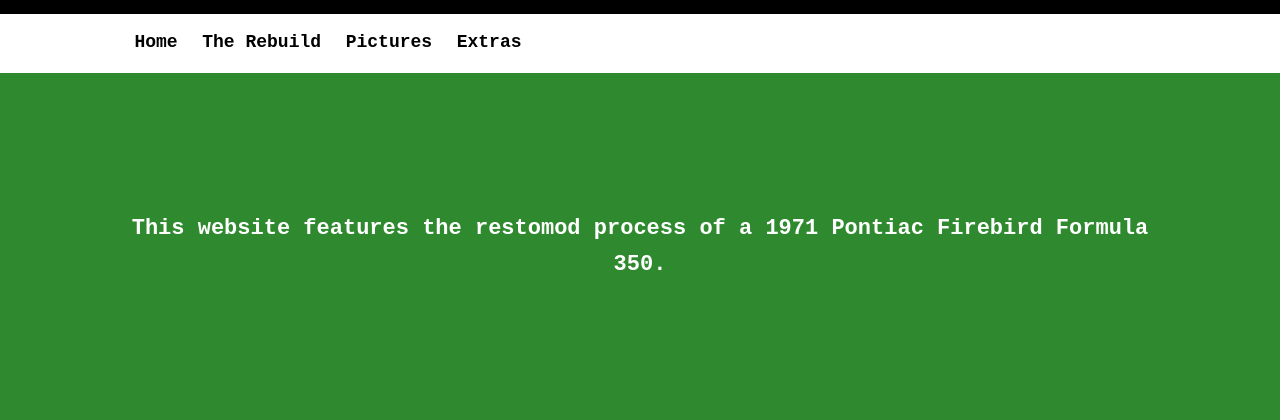
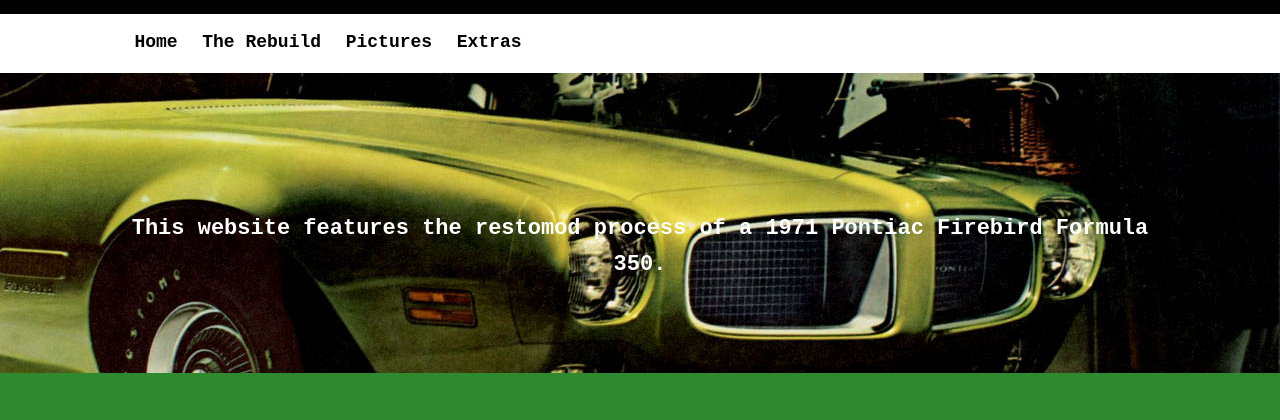
Before and after one commit to ethanmachado/ProjectLimekist, a plain HTML site: page index.html in a window 1280 px wide. Shown: the part 54-474 px from the top of the page. Drawn offline with Linux system fonts and the light colour scheme.

Commit message:
Add files via upload

```diff
--- a/style.css
+++ b/style.css
@@ -46,7 +46,7 @@ body {
 }
 
 #showcase {
-    background-image: url(../css/images/limekist.jpg);
+    background-image: url(limekist.jpg);
     background-position: center right;
     min-height: 300px;
     margin-bottom: 30px;
```
